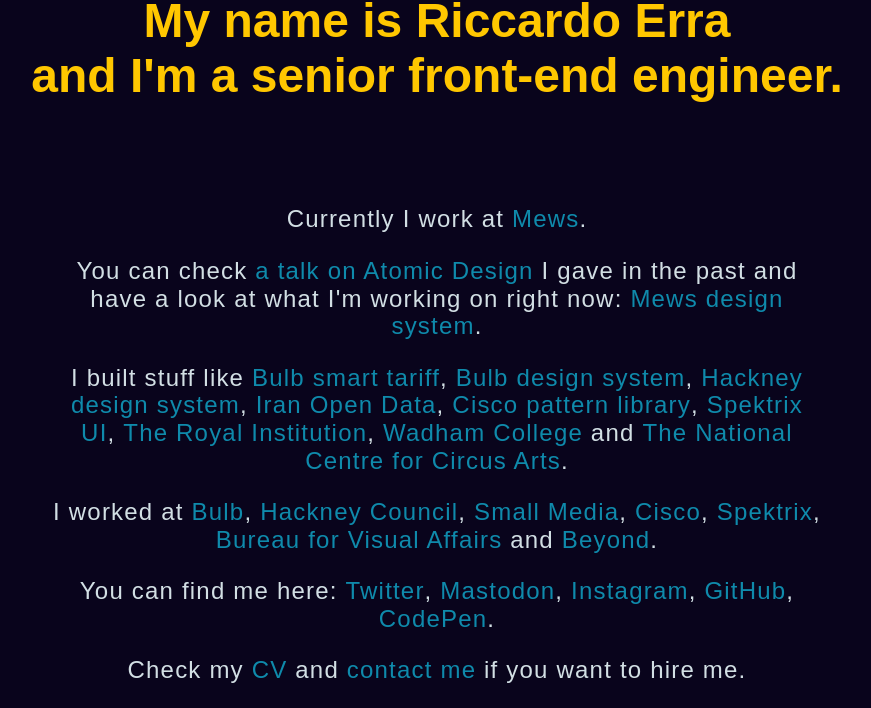
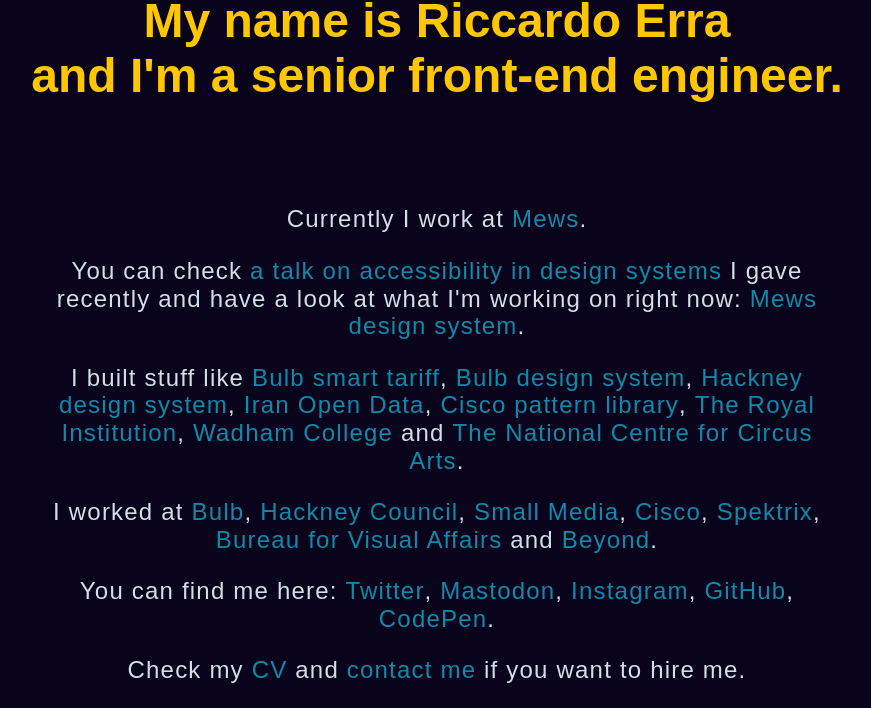
Before and after one commit to riccardoerra/personal-website, a plain HTML site: page index.html in a window 1280 px wide. Shown: the part 145-853 px from the top of the page, without its empty margins (203-1074 px from the left). Drawn offline with Linux system fonts and the light colour scheme; a web font is replaced by a local one.

Commit message:
remove broken link + add link to most recent talk

```diff
--- a/index.html
+++ b/index.html
@@ -36,11 +36,11 @@
       <p>
         You can check
         <a
-          href="https://www.youtube.com/watch?v=q7b1W47Fbng"
-          title="Talk on Atomic Design"
-          >a talk on Atomic Design</a
+          href="https://www.youtube.com/watch?v=_KbaMNomj4o"
+          title="Talk on accessibility in design systems"
+          >a talk on accessibility in design systems</a
         >
-        I gave in the past and have a look at what I'm working on right now:
+        I gave recently and have a look at what I'm working on right now:
         <a href="https://www.mews.design/" title="Mews design system"
           >Mews design system</a
         >.
@@ -71,11 +71,6 @@
           href="https://cisco-atomic-pattern-library.netlify.com/"
           title="Cisco pattern library"
           >Cisco pattern library</a
-        >,
-        <a
-          href="https://www.spektrix.com/blog/introducing-the-new-spektrix-user-interface/"
-          title="Spektrix UI"
-          >Spektrix UI</a
         >,
         <a href="http://www.rigb.org" title="The Royal Institution"
           >The Royal Institution</a
```
